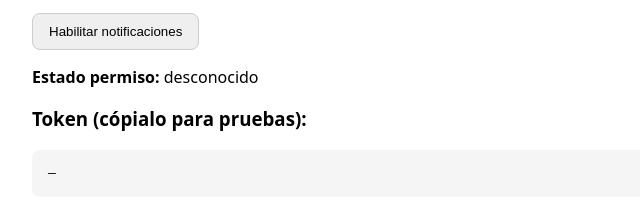
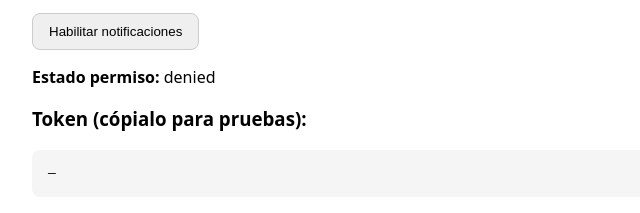
Before and after one commit to OliverVlqz/pwa_pushnotification_omv, a plain HTML site: page index.html in a window 1280 px wide. Shown: the part 143-356 px from the top of the page, 0-640 px from the left. Drawn offline with Linux system fonts and the light colour scheme; the site is published under a folder, as on GitHub Pages, so addresses that start at the root find nothing.

Commit message:
fix(routes): fix files routes

```diff
--- a/firebase-messaging-sw.js
+++ b/firebase-messaging-sw.js
@@ -15,7 +15,6 @@ firebase.initializeApp({
   messagingSenderId: '284765050351',
   appId: '1:284765050351:web:84279e246fba245ab7d21a',
 })
-
 const messaging = firebase.messaging()
 
 // Evento cuando llega un mensaje en segundo plano
--- a/index.html
+++ b/index.html
@@ -26,6 +26,6 @@
   <h3>Mensajes en primer plano:</h3>
   <pre id="log">—</pre>
 
-  <script type="module" src="/app.js"></script>
+  <script type="module" src="./app.js"></script>
 </body>
 </html>
```
